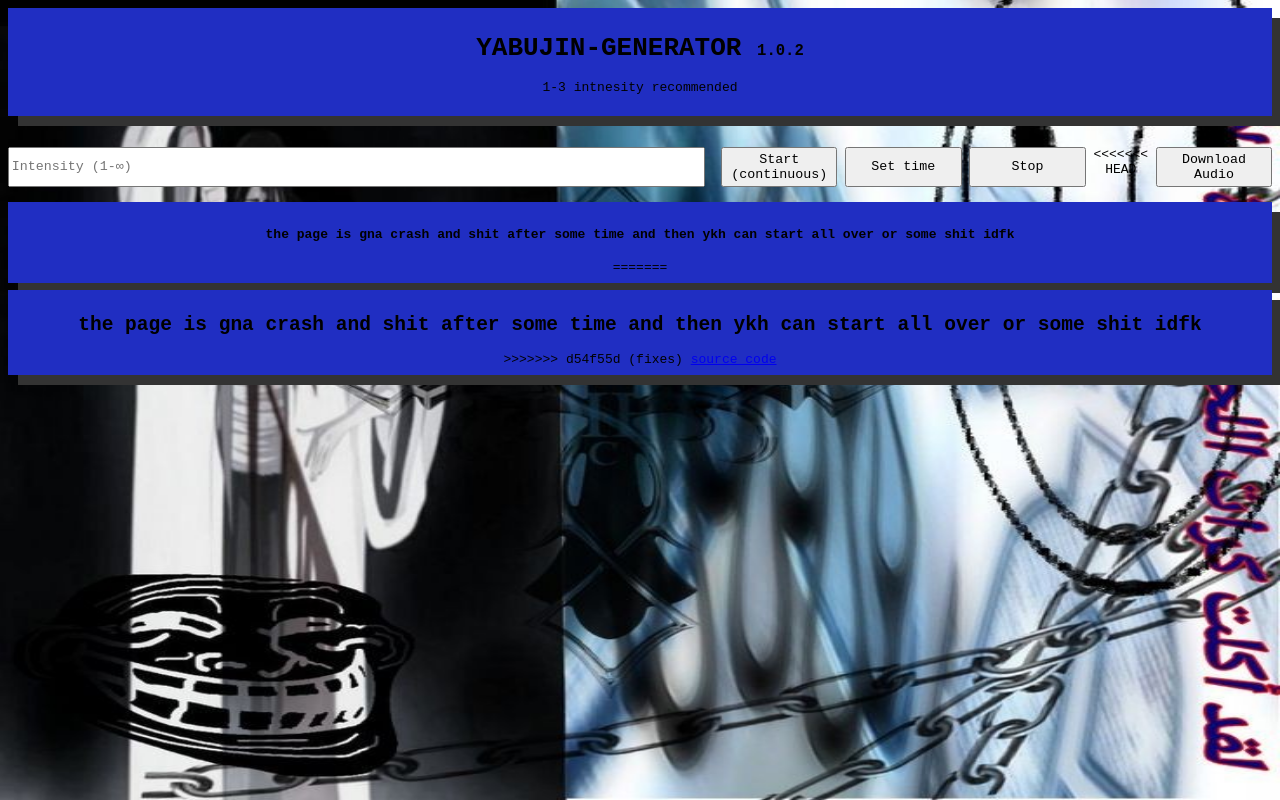
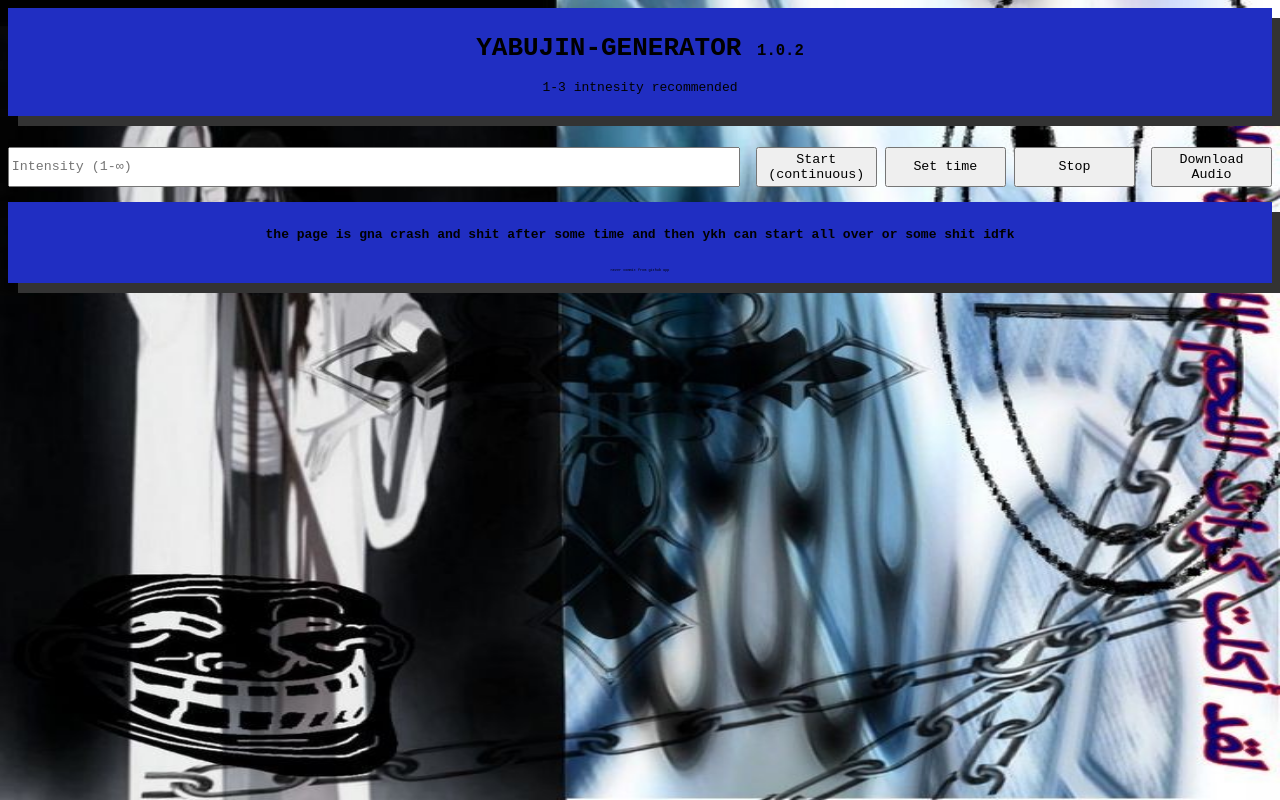
Before and after one commit to mairebaap/yabujin-generator, a plain HTML site: page index.html in a window 1280 px wide. Drawn offline with Linux system fonts and the light colour scheme.

Commit message:
actual fixes fr

```diff
--- a/index.html
+++ b/index.html
@@ -21,18 +21,12 @@
     <button onclick="ybstrt()">Start (continuous)</button>
     <button onclick="time()"> Set time</button>
     <button onclick="ybstp()"> Stop</button>
-<<<<<<< HEAD
     <br>
     <button onclick="download()"> Download Audio </audio>
   </div>
   <div class="head" id="dhshshs">
     <h4> the page is gna crash and shit after some time and then ykh can start all over or some shit idfk </h4>
-=======
-  </div>
-  <div class="head" id="nshshejejdjdjdjdjd">
-    <h2> the page is gna crash and shit after some time and then ykh can start all over or some shit idfk </h2>
->>>>>>> d54f55d (fixes)
-    <a href="https://github.com/mairebaap/yabujin-generator"> source code</a>
+    <span style="font-size: 3.5px;"> never commit from github app </span>
   </div>
 
   <script src="main.js"></script>
```
